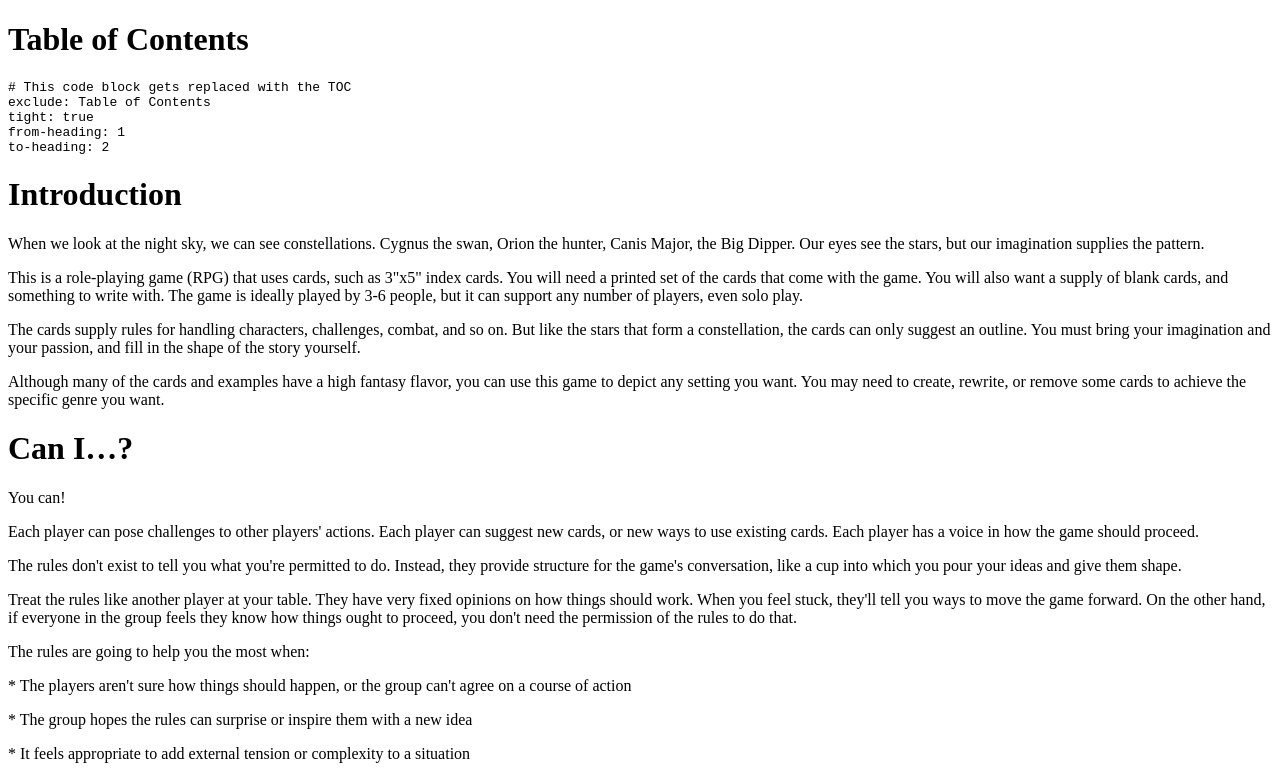
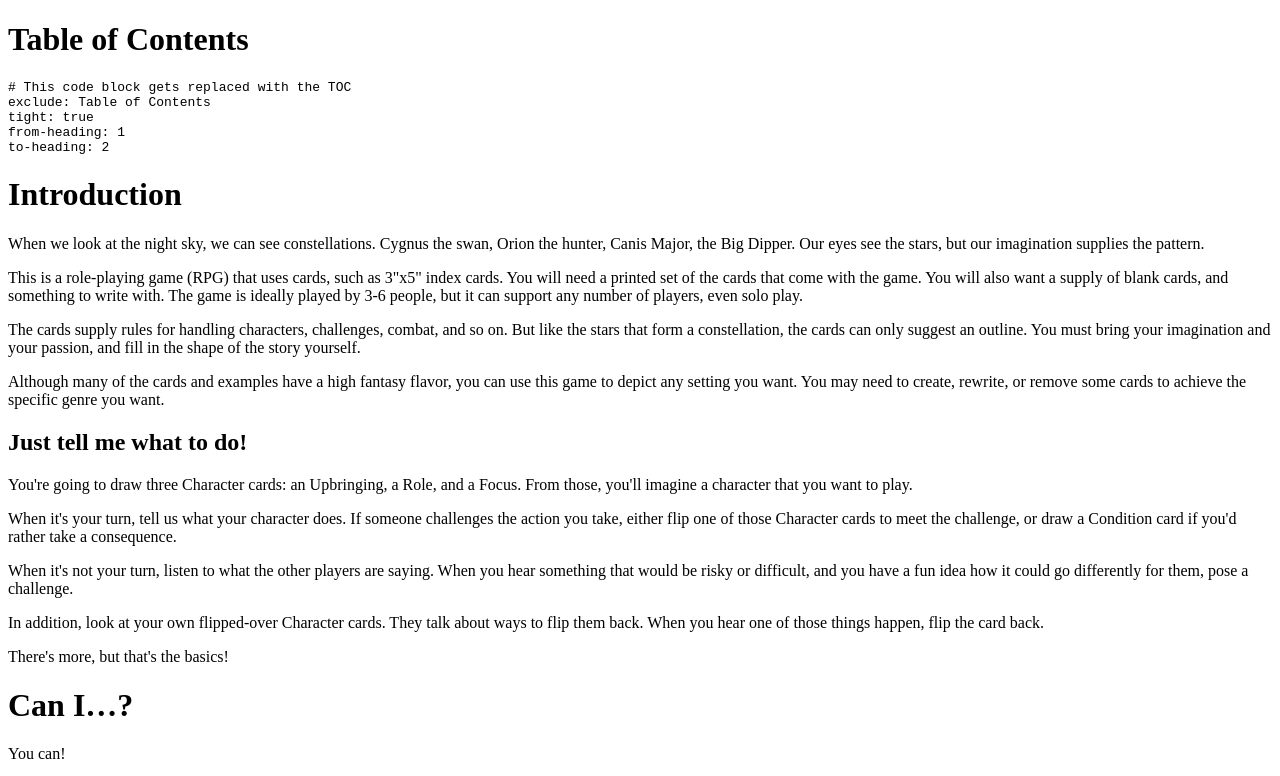
Before and after one commit to constellation-cards/website, a Gatsby site: page /rules in a window 1280 px wide. Shown: the top 776 px of the page. Built offline with nearby package versions, Linux system fonts and the light colour scheme; Gatsby itself is replaced by a stand-in of ours; code samples lack their colours.

Commit message:
Add a "tell me what to do" section

```diff
--- a/src/pages/rules/index.mdx
+++ b/src/pages/rules/index.mdx
@@ -23,6 +23,28 @@ This is a role-playing game (RPG) that uses cards, such as 3"x5" index cards. Yo
 The cards supply rules for handling characters, challenges, combat, and so on. But like the stars that form a constellation, the cards can only suggest an outline. You must bring your imagination and your passion, and fill in the shape of the story yourself.
 
 Although many of the cards and examples have a high fantasy flavor, you can use this game to depict any setting you want. You may need to create, rewrite, or remove some cards to achieve the specific genre you want.
+
+Just tell me what to do!
+------------------------
+
+You're going to draw three Character cards: an Upbringing, a Role, and a Focus.
+From those, you'll imagine a character that you want to play.
+
+When it's your turn, tell us what your character does.
+If someone challenges the action you take,
+either flip one of those Character cards to meet the challenge,
+or draw a Condition card if you'd rather take a consequence.
+
+When it's not your turn, listen to what the other players are saying.
+When you hear something that would be risky or difficult,
+and you have a fun idea how it could go differently for them,
+pose a challenge.
+
+In addition, look at your own flipped-over Character cards.
+They talk about ways to flip them back.
+When you hear one of those things happen, flip the card back.
+
+There's more, but that's the basics!
 
 Can I…?
 =======
```
